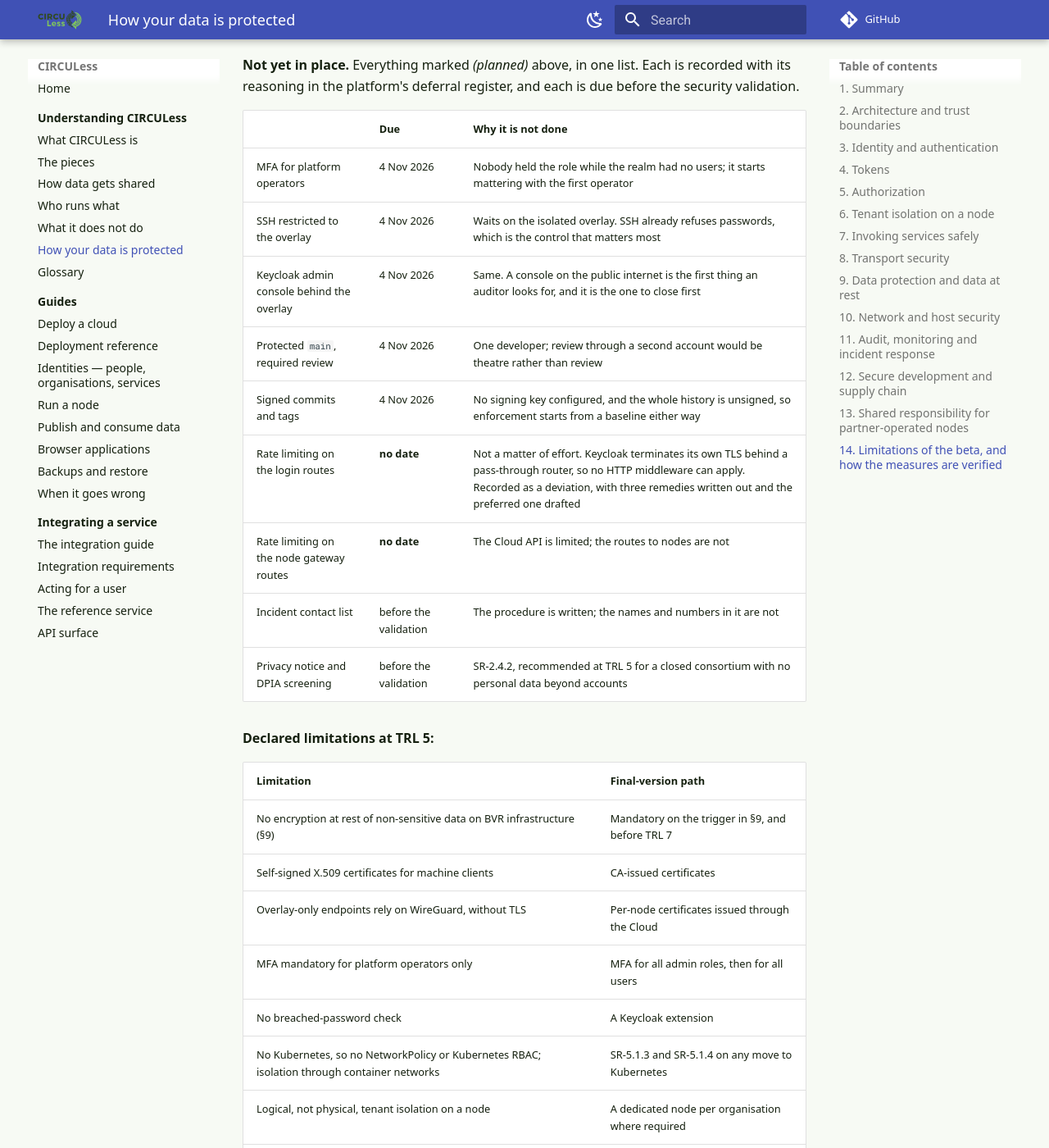
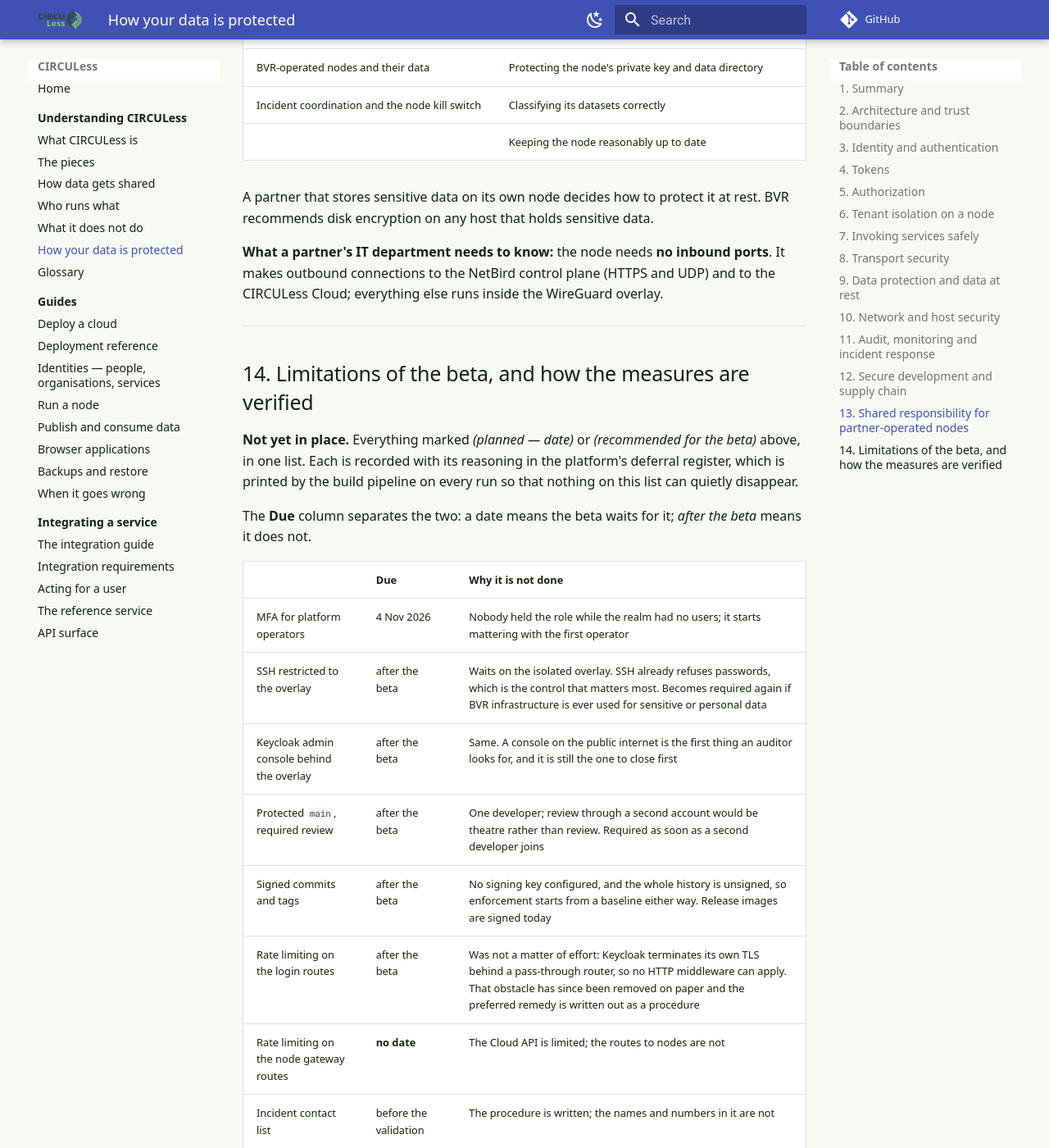
Before and after one commit to bAvenir/circuless-platform-beta, an MkDocs documentation site: the page built from docs/understanding/security-measures.md, in a window 1280 px wide and 1400 px high, scrolled down 13004 px. Shown: the whole window at 82% size. Built offline with MkDocs 1.6.1 and Material for MkDocs 9.7.7, drawn with Linux system fonts in a browser that asks for light colours; comment, search, counter and statistics services are not loaded; some of the changed text lies outside the part shown.

Commit message:
docs(security): mark five controls as recommended for the beta
- add a "recommended for the beta" marker, distinct from "planned"
- move login rate limiting, overlay-only SSH and Keycloak admin,
  protected main and signed commits to the new marker
- bump the page to v1.2 and clarify what is in place versus intended

```diff
--- a/docs/understanding/security-measures.md
+++ b/docs/understanding/security-measures.md
@@ -1,9 +1,18 @@
 # CIRCULess core platform — Security measures
 
-**Version:** 1.1 · 28 Oct 2026 · **Audience:** technical staff of CIRCULess partners, service owners, the T2.7 auditors
+**Version:** 1.2 · 2 Nov 2026 · **Audience:** technical staff of CIRCULess partners, service owners, the T2.7 auditors
 **Status:** describes the beta (TRL 5) **as built**, with everything not yet in place marked. Version 1.0 described the design before the October milestones; this revision reports what those milestones delivered and what they did not.
 
-**Reading it.** An unqualified statement describes something in place today. Anything outstanding is marked **(planned — date)** where it appears, and all of them are listed in §14. Nothing is described as done because it was decided.
+**Reading it.** An unqualified statement describes something in place today. Anything outstanding is marked where it appears, and all of them are listed in §14. Nothing is described as done because it was decided.
+
+Two markers, and the difference matters:
+
+| Marker | Meaning |
+|---|---|
+| **(planned — date)** | Committed, with a date, and due before the security validation |
+| **(recommended for the beta)** | Not in place and not a condition of the beta. Intended, with the procedure written where one exists, and enforced from the first release after the beta |
+
+Five controls moved to the second marker on 2 November 2026: login rate limiting, SSH restricted to the overlay, the Keycloak admin console behind the overlay, protected `main` with a required review, and signed commits. They were previously planned for 4 November. Nothing that was in place has been removed — what changed is whether the beta waits for them.
 
 **Sources:** `D2.1_requirements.md` (the beta requirement set), `security_requirements.md` (the TRL 5 security requirements, `SR-` numbers), `security_requirements_review.md` (conflicts, decisions and the validation plan). Terms are defined in `12_glossary.md`.
 
@@ -68,7 +77,7 @@ flowchart TB
 | Edge → node | Forwarded requests | WireGuard overlay; the node validates every token itself |
 | Node → Cloud | Metadata publication, agreement sync | WireGuard; the node's own signed client assertion; a node identity that cannot access data |
 | Node → service | Invocations | Private container network or host firewall; the service accepts traffic only from its node |
-| Operator → infrastructure | SSH, admin consoles | SSH keys only, passwords refused. **Overlay-only access and MFA are nice to have to harden the security** (§14) |
+| Operator → infrastructure | SSH, admin consoles | SSH keys only, passwords refused. Overlay-only access **(recommended for the beta)**; MFA planned — 4 Nov (§14) |
 
 ---
 
@@ -85,7 +94,7 @@ flowchart TB
 | Login flow | Authorization Code with PKCE only; implicit and password grants disabled on every client | SR-1.1.4 |
 | Password policy | At least 12 characters, complexity required, no forced rotation; hashed with Argon2 (Keycloak default) | SR-1.1.1 |
 | Brute-force protection | Temporary lockout after 5 failed attempts. Not permanent, so no one can lock another user out for good | SR-1.1.3 |
-| Login rate limiting | **Not at the edge, and not possible in this topology.** Keycloak terminates its own TLS behind a pass-through router, so the edge never sees HTTP and cannot count requests. The brute-force lockout above is the control that covers repeated failed logins; volumetric abuse of the token endpoint is not covered. Recorded as a deviation, with the remedy written out | SR-1.1.7 |
+| Login rate limiting | **Not at the edge, and not possible in this topology.** Keycloak terminates its own TLS behind a pass-through router, so the edge never sees HTTP and cannot count requests. The brute-force lockout above is the control that covers repeated failed logins; volumetric abuse of the token endpoint is not covered. Was recorded as a deviation; the topology change that removes the obstacle is now written out as a procedure, and the control is **(recommended for the beta)** | SR-1.1.7 |
 | Sessions | 30 minutes idle, 12 hours maximum | SR-1.1.5 |
 | Password reset | Email token only | SR-1.1.6 |
 | MFA | **Decided mandatory for platform operators** (BVR staff), and **not yet enforced — planned 4 Nov**. Recommended for everyone else, and switched on for an organisation's users on request — a Keycloak setting, no code | SR-1.1.2, NFR1 |
@@ -238,10 +247,10 @@ Overlay-only endpoints, such as partner nodes' overlay names, cannot obtain publ
 | Where | Inbound |
 |---|---|
 | Cloud | 443/TCP. The NetBird control plane is BVR's existing instance, not on the CIRCULess hosts |
-| Cloud hosts, SSH | 22/TCP, keys only. **Overlay-only is nice to have**; reachable from the internet today |
+| Cloud hosts, SSH | 22/TCP, keys only. Overlay-only **(recommended for the beta)**; reachable from the internet today |
 | **Partner nodes** | **None.** Every connection is outbound |
 
-**Administration** (SR-4.1.2, SR-4.1.3). SSH accepts keys only and refuses passwords. **Restricting SSH and the Keycloak admin console to the overlay is nice to have**; today both are reachable from the internet, the console behind a login form with brute-force protection. Traefik has no admin API to expose — that was one reason for choosing it — and its dashboard returns 404. Organisation admins' work — approving requests, managing assets — is an application function, done in the public Cloud UI under the same authentication and audit as everything else.
+**Administration** (SR-4.1.2, SR-4.1.3). SSH accepts keys only and refuses passwords. Restricting SSH and the Keycloak admin console to the overlay is **(recommended for the beta)**; today both are reachable from the internet, the console behind a login form with brute-force protection. Traefik has no admin API to expose — that was one reason for choosing it — and its dashboard returns 404. Organisation admins' work — approving requests, managing assets — is an application function, done in the public Cloud UI under the same authentication and audit as everything else.
 
 **Hosts.**
 
@@ -284,8 +293,8 @@ Overlay-only endpoints, such as partner nodes' overlay names, cannot obtain publ
 | Container image scanning | Trivy | SR-4.2.2, SR-5.1.2 |
 | Secret scanning, in CI and as a pre-commit hook | Gitleaks | SR-4.3.1, SR-4.3.2 |
 | Static analysis | Bandit and Semgrep. On the node they cover its source and tests; on the Cloud they currently cover the deployment scripts only | SR-4.3.3 |
-| Protected `main`, one required review, no direct pushes | Git branch protection. **Planned — 4 Nov**; there is one developer, and self-approval through a second account would not be review | SR-4.3.5 |
-| Signed commits | SSH signing. **Planned — 4 Nov**; no signing key is configured and the history is unsigned | SR-6.1.4 |
+| Protected `main`, one required review, no direct pushes | Git branch protection. **(recommended for the beta)**; there is one developer, and self-approval through a second account would not be review. In place once a second developer joins | SR-4.3.5 |
+| Signed commits | SSH signing. **(recommended for the beta)**; no signing key is configured and the history is unsigned. Release *images* are signed with cosign and verified before deployment today — that is the row below | SR-6.1.4 |
 | Pinned versions | `uv.lock`; pinned Compose files; images by digest; pinned install line (`uvx circuless-node==<version>`) | SR-4.3.6, SR-6.1.1 |
 | SBOM per release | Syft | SR-6.1.3 |
 | Signed release images, verified before every deployment | cosign | SR-6.1.4 |
@@ -313,18 +322,22 @@ A partner that stores sensitive data on its own node decides how to protect it a
 
 ## 14. Limitations of the beta, and how the measures are verified
 
-**Not yet in place.** Everything marked *(planned)* above, in one list. Each is recorded
-with its reasoning in the platform's deferral register, and each is due before the
-security validation.
+**Not yet in place.** Everything marked *(planned — date)* or *(recommended for the
+beta)* above, in one list. Each is recorded with its reasoning in the platform's deferral
+register, which is printed by the build pipeline on every run so that nothing on this
+list can quietly disappear.
+
+The **Due** column separates the two: a date means the beta waits for it; *after the
+beta* means it does not.
 
 | | Due | Why it is not done |
 |---|---|---|
 | MFA for platform operators | 4 Nov 2026 | Nobody held the role while the realm had no users; it starts mattering with the first operator |
-| SSH restricted to the overlay | 4 Nov 2026 | Waits on the isolated overlay. SSH already refuses passwords, which is the control that matters most |
-| Keycloak admin console behind the overlay | 4 Nov 2026 | Same. A console on the public internet is the first thing an auditor looks for, and it is the one to close first |
-| Protected `main`, required review | 4 Nov 2026 | One developer; review through a second account would be theatre rather than review |
-| Signed commits and tags | 4 Nov 2026 | No signing key configured, and the whole history is unsigned, so enforcement starts from a baseline either way |
-| Rate limiting on the login routes | **no date** | Not a matter of effort. Keycloak terminates its own TLS behind a pass-through router, so no HTTP middleware can apply. Recorded as a deviation, with three remedies written out and the preferred one drafted |
+| SSH restricted to the overlay | after the beta | Waits on the isolated overlay. SSH already refuses passwords, which is the control that matters most. Becomes required again if BVR infrastructure is ever used for sensitive or personal data |
+| Keycloak admin console behind the overlay | after the beta | Same. A console on the public internet is the first thing an auditor looks for, and it is still the one to close first |
+| Protected `main`, required review | after the beta | One developer; review through a second account would be theatre rather than review. Required as soon as a second developer joins |
+| Signed commits and tags | after the beta | No signing key configured, and the whole history is unsigned, so enforcement starts from a baseline either way. Release images are signed today |
+| Rate limiting on the login routes | after the beta | Was not a matter of effort: Keycloak terminates its own TLS behind a pass-through router, so no HTTP middleware can apply. That obstacle has since been removed on paper and the preferred remedy is written out as a procedure |
 | Rate limiting on the node gateway routes | **no date** | The Cloud API is limited; the routes to nodes are not |
 | Incident contact list | before the validation | The procedure is written; the names and numbers in it are not |
 | Privacy notice and DPIA screening | before the validation | SR-2.4.2, recommended at TRL 5 for a closed consortium with no personal data beyond accounts |
```
